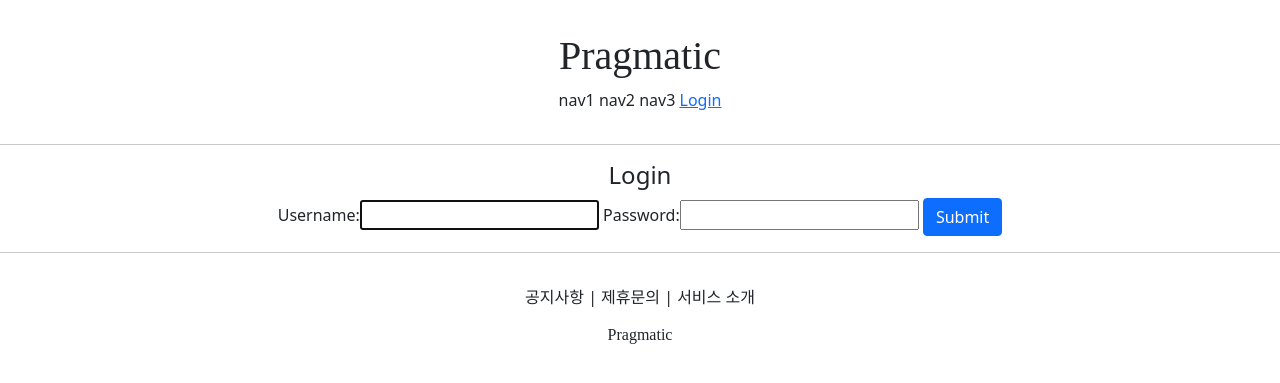
After one commit to HwangSoonHyun/Practice0, a Django app: page /accounts/login/ in a window 1280 px wide. The commit adds this page. Shown: the top 383 px of the page. Run offline with Django 3.2, Linux system fonts and the light colour scheme; parts of the project's set-up code (start-up, migrations or seed data) failed here and were passed over; some web fonts are replaced.

Commit message:
07.13 (Login/Logout 구현)

```diff
--- a/Practice0/settings.py
+++ b/Practice0/settings.py
@@ -13,6 +13,8 @@ import os
 from pathlib import Path
 
 # Build paths inside the project like this: BASE_DIR / 'subdir'.
+from django.urls import reverse_lazy
+
 BASE_DIR = Path(__file__).resolve().parent.parent
 
 locale_env = open(os.path.join(BASE_DIR,'.env'))
@@ -142,3 +144,6 @@ STATICFILES_DIRS = [
 # https://docs.djangoproject.com/en/3.2/ref/settings/#default-auto-field
 
 DEFAULT_AUTO_FIELD = 'django.db.models.BigAutoField'
+
+LOGIN_REDIRECT_URL = reverse_lazy('accountapp:hello_world')
+LOGout_REDIRECT_URL = reverse_lazy('accountapp:login')
--- /dev/null
+++ b/accountapp/templates/accountapp/login.html
@@ -0,0 +1,18 @@
+{% extends 'base.html' %}
+
+{% block content %}
+
+    <div style="text-align: center">
+        <div>
+            <h4>Login</h4>
+        </div>
+        <div>
+            <form action="" method="post">
+                {% csrf_token %}
+                {{ form }}
+                <input type="submit" class="btn btn-primary">
+            </form>
+        </div>
+    </div>
+
+{% endblock %}
--- a/accountapp/urls.py
+++ b/accountapp/urls.py
@@ -6,6 +6,10 @@ from accountapp.views import hello_world, AccountCreateView
 app_name = 'accountapp'
 
 urlpatterns = [
-    path('hello_world/', hello_world, name='hello_world' ),
-    path('create/', AccountCreateView.as_view(), name='create' )
+    path('hello_world/', hello_world, name='hello_world'),
+
+    path('login/', LoginView.as_view(template_name='accountapp/login.html'), name='login'),
+    path('logout/', LogoutView.as_view(), name='logout'),
+
+    path('create/', AccountCreateView.as_view(), name='create')
 ]
--- a/templates/header.html
+++ b/templates/header.html
@@ -8,7 +8,15 @@
         <span>nav1</span>
         <span>nav2</span>
         <span>nav3</span>
-        <span>nav4</span>
+        {% if not user.is_authenticated %}
+        <a href="{% url 'accountapp:login' %}?next={{ request.path }}">
+            <span>Login</span>
+        </a>
+        {% else %}
+        <a href="{% url 'accountapp:logout' %}?next={{ request.path }}">
+            <span>Logout</span>
+        </a>
+        {% endif %}
     </div>
 
 </div>
```
Also changed, not shown: db.sqlite3.
